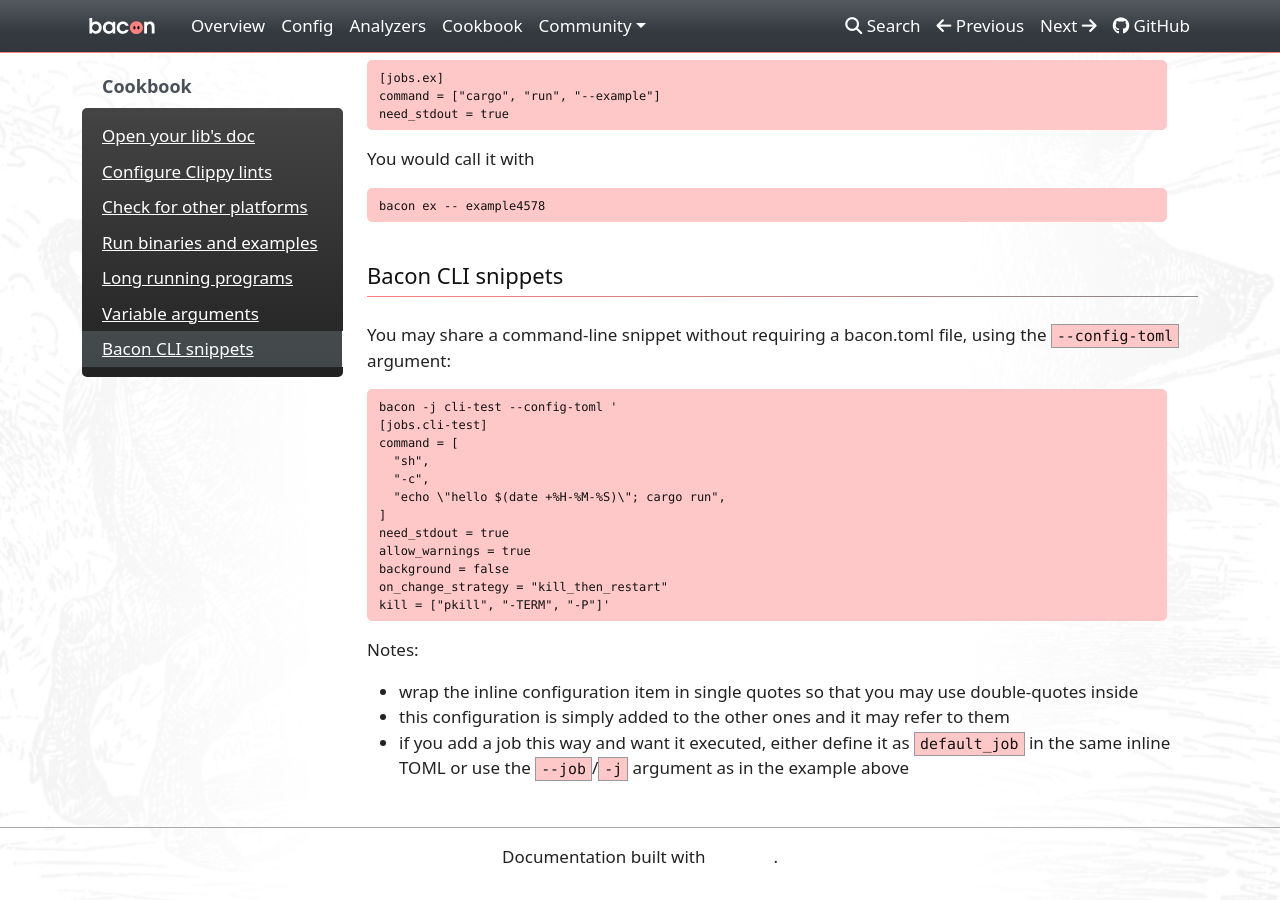
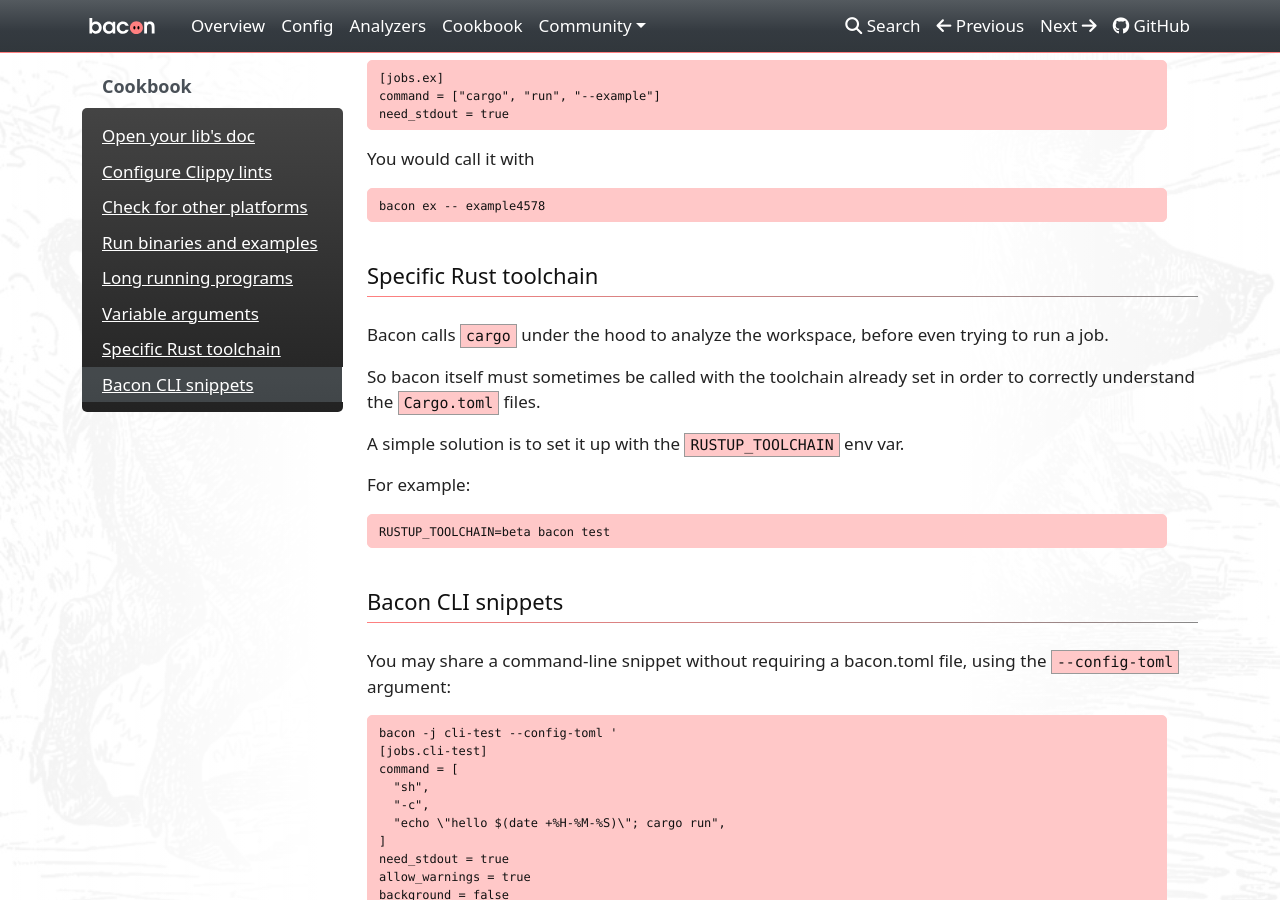
Before and after one commit to Canop/bacon, an MkDocs documentation site: the page built from website/docs/cookbook.md, in a window 1280 px wide and 900 px high, scrolled down 2885 px. Built offline with MkDocs 1.6.1, drawn with Linux system fonts in a browser that asks for light colours; nearby versions of some CDN libraries; a style sheet for code colours, icons or effects is not loaded.

Commit message:
cookbook: explain how to use eg the beta toolchain

````diff
--- a/website/docs/cookbook.md
+++ b/website/docs/cookbook.md
@@ -150,6 +150,20 @@
 bacon ex -- example4578
 ```
 
+# Specific Rust toolchain
+
+Bacon calls `cargo` under the hood to analyze the workspace, before even trying to run a job.
+
+So bacon itself must sometimes be called with the toolchain already set in order to correctly understand the `Cargo.toml` files.
+
+A simple solution is to set it up with the `RUSTUP_TOOLCHAIN` env var.
+
+For example:
+
+```bash
+RUSTUP_TOOLCHAIN=beta bacon test
+```
+
 # Bacon CLI snippets
 
 You may share a command-line snippet without requiring a bacon.toml file, using the `--config-toml` argument:
````
